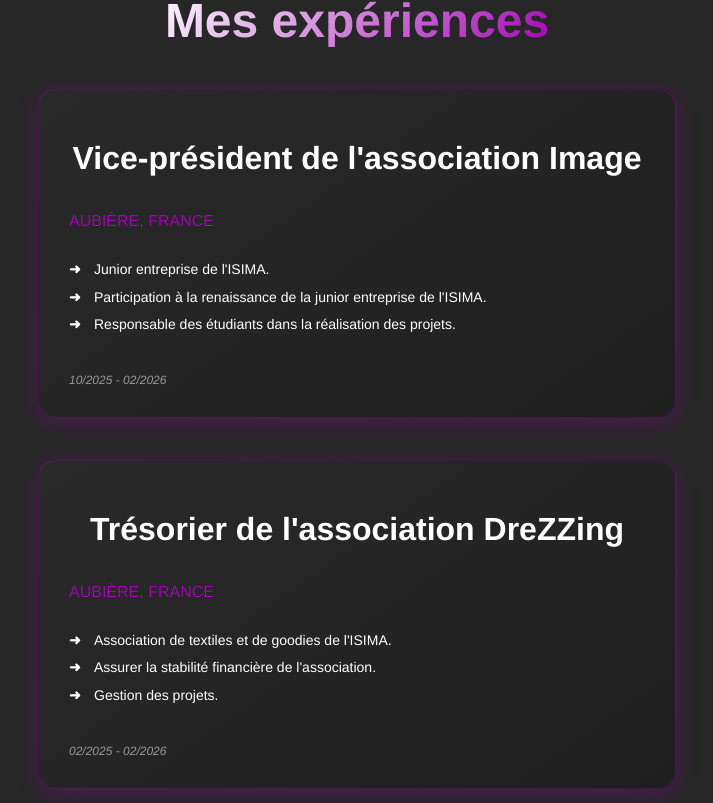
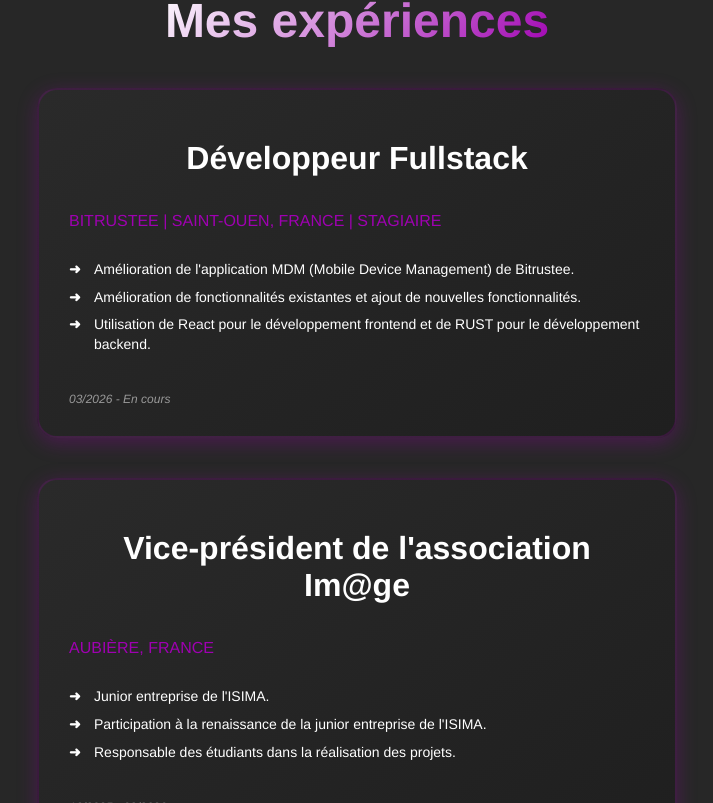
Before and after one commit to kylianjoff/kylianjulia, an Angular app: page /about in a window 1280 px wide. Shown: the part 2857-3660 px from the top of the page, without its empty margins (278-991 px from the left). Built offline with nearby package versions, Linux system fonts and the light colour scheme; what ngx-markdown would draw is missing.

Commit message:
Mise à jour des expériences

```diff
--- a/src/app/about/about.ts
+++ b/src/app/about/about.ts
@@ -75,7 +75,17 @@ export class About {
 
   experience: Experience[] = [
     {
-      nom: 'Vice-président de l\'association Image',
+      nom: 'Développeur Fullstack',
+      lieu: 'Bitrustee | Saint-Ouen, France | Stagiaire',
+      details: [
+        'Amélioration de l\'application MDM (Mobile Device Management) de Bitrustee.',
+        'Amélioration de fonctionnalités existantes et ajout de nouvelles fonctionnalités.',
+        'Utilisation de React pour le développement frontend et de RUST pour le développement backend.'
+      ],
+      periode: '03/2026 - En cours'
+    },
+    {
+      nom: 'Vice-président de l\'association Im@ge',
       lieu: 'Aubière, France',
       details: [
         'Junior entreprise de l\'ISIMA.',
```
